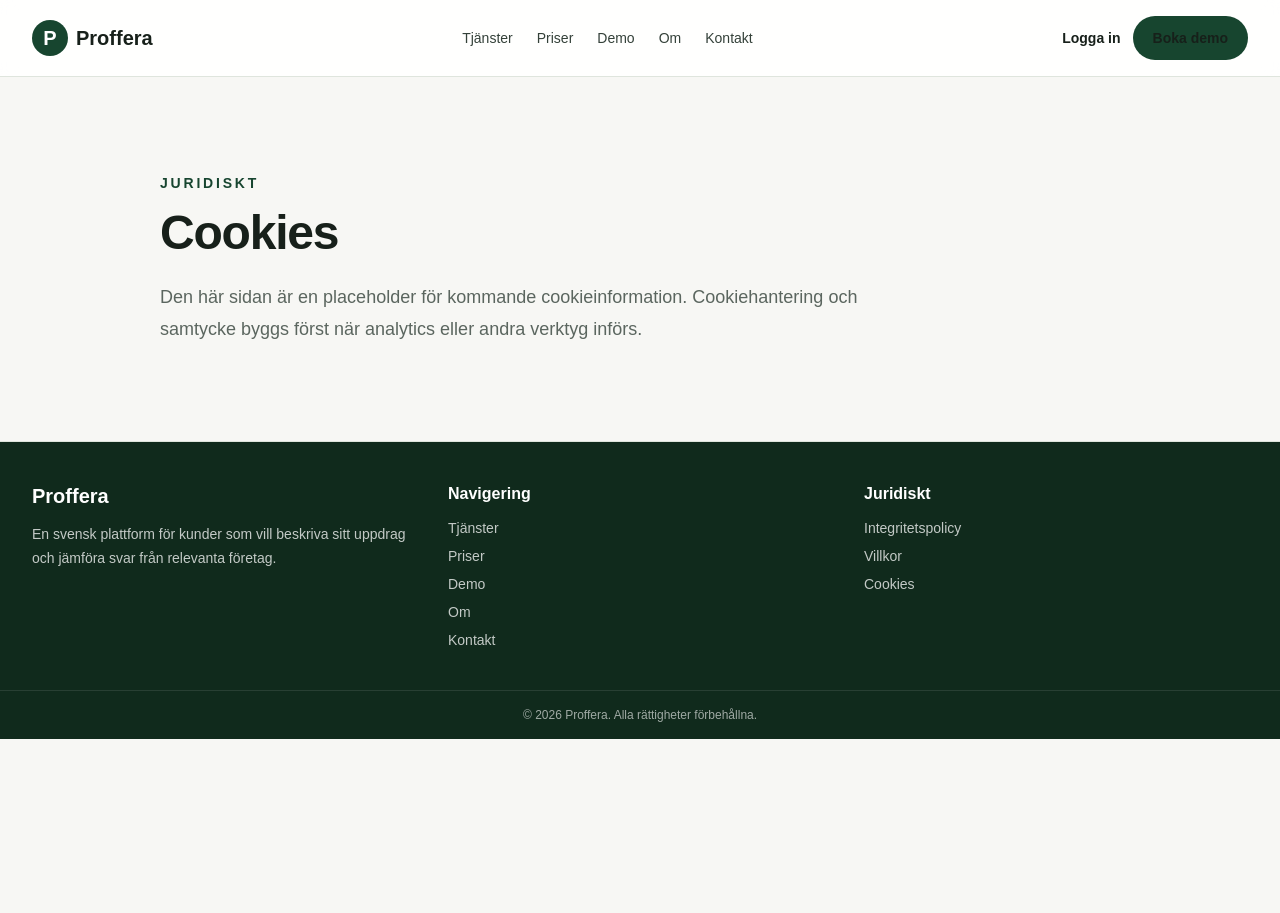
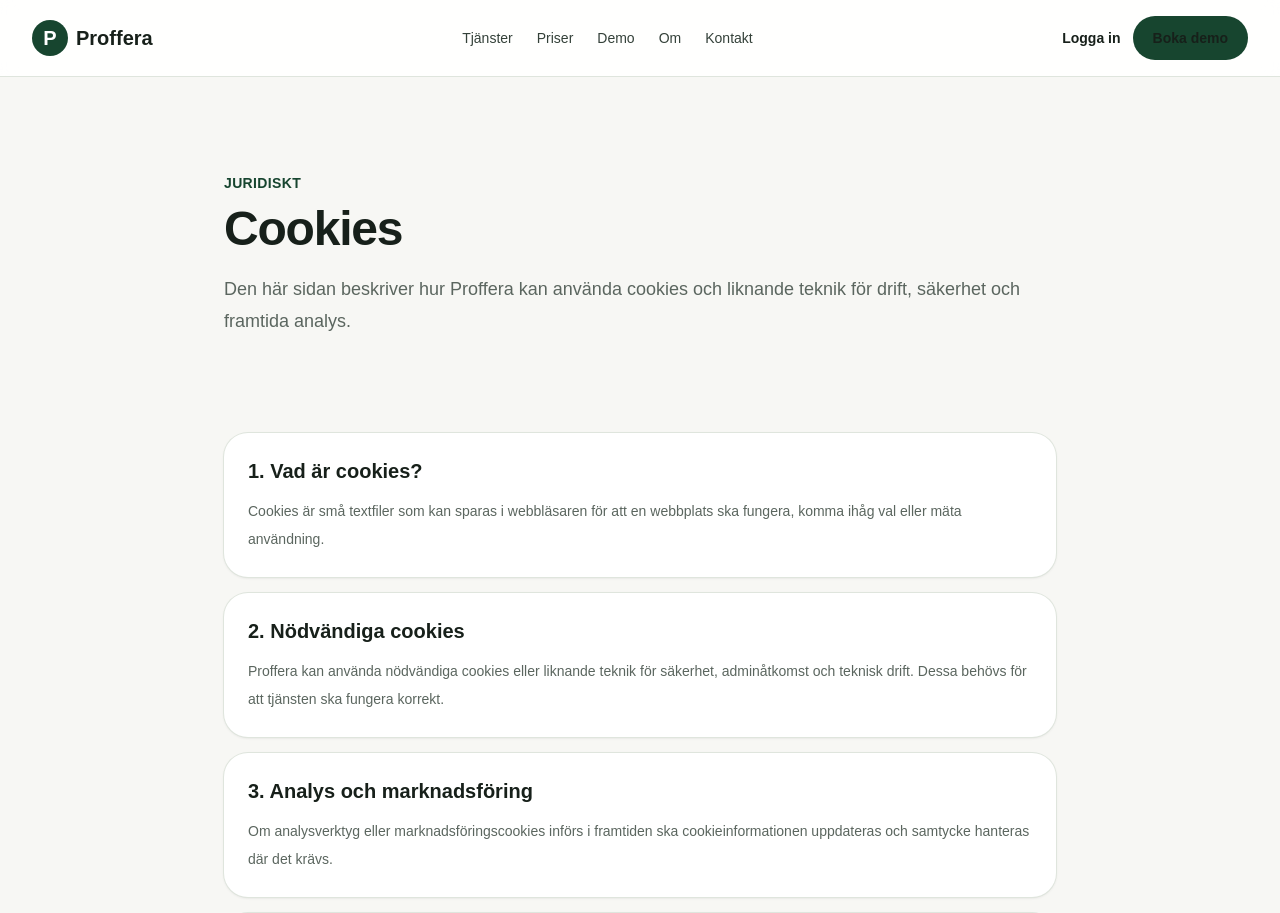
Before and after one commit to ibboabdoli-ai/Proffera, a Next.js app: page /cookies in a window 1280 px wide. Shown: the top 913 px of the page. Before the commit the page ends 800 px from the top, so only its background shows below. Built offline with nearby package versions, Linux system fonts and the light colour scheme.

Commit message:
phase 16.2: replace cookies placeholder with cookie information page

```diff
--- a/src/app/cookies/page.tsx
+++ b/src/app/cookies/page.tsx
@@ -1,17 +1,54 @@
 import type { Metadata } from "next";
-import { PageShell } from "@/components/layout/page-shell";
 
 export const metadata: Metadata = {
   title: "Cookies",
-  description: "Preliminär cookieinformation för Proffera.",
+  description: "Cookieinformation för Proffera och hur cookies kan användas i tjänsten.",
 };
+
+const sections = [
+  {
+    title: "1. Vad är cookies?",
+    text: "Cookies är små textfiler som kan sparas i webbläsaren för att en webbplats ska fungera, komma ihåg val eller mäta användning.",
+  },
+  {
+    title: "2. Nödvändiga cookies",
+    text: "Proffera kan använda nödvändiga cookies eller liknande teknik för säkerhet, adminåtkomst och teknisk drift. Dessa behövs för att tjänsten ska fungera korrekt.",
+  },
+  {
+    title: "3. Analys och marknadsföring",
+    text: "Om analysverktyg eller marknadsföringscookies införs i framtiden ska cookieinformationen uppdateras och samtycke hanteras där det krävs.",
+  },
+  {
+    title: "4. Hantera cookies",
+    text: "Du kan normalt ta bort eller blockera cookies i webbläsarens inställningar. Vissa funktioner kan fungera sämre om nödvändiga cookies blockeras.",
+  },
+  {
+    title: "5. Nuvarande status",
+    text: "I MVP-fasen används cookies främst för nödvändig säkerhets- och adminfunktionalitet. Cookiehantering ska utökas när analytics eller externa spårningsverktyg införs.",
+  },
+];
 
 export default function CookiesPage() {
   return (
-    <PageShell
-      eyebrow="Juridiskt"
-      title="Cookies"
-      description="Den här sidan är en placeholder för kommande cookieinformation. Cookiehantering och samtycke byggs först när analytics eller andra verktyg införs."
-    />
+    <div className="bg-[#f7f7f4]">
+      <section className="mx-auto max-w-4xl px-4 py-16 sm:px-6 lg:px-8 lg:py-24">
+        <p className="text-sm font-semibold uppercase tracking-wide text-[#17452f]">Juridiskt</p>
+        <h1 className="mt-3 text-4xl font-bold tracking-tight text-[#17201a] sm:text-5xl">Cookies</h1>
+        <p className="mt-5 text-lg leading-8 text-[#5b665f]">
+          Den här sidan beskriver hur Proffera kan använda cookies och liknande teknik för drift, säkerhet och framtida analys.
+        </p>
+      </section>
+
+      <section className="mx-auto max-w-4xl px-4 pb-16 sm:px-6 lg:px-8">
+        <div className="space-y-4">
+          {sections.map((section) => (
+            <article key={section.title} className="rounded-3xl bg-white p-6 shadow-sm ring-1 ring-[#dfe5dd]">
+              <h2 className="text-xl font-semibold text-[#17201a]">{section.title}</h2>
+              <p className="mt-3 text-sm leading-7 text-[#5b665f]">{section.text}</p>
+            </article>
+          ))}
+        </div>
+      </section>
+    </div>
   );
 }
```
